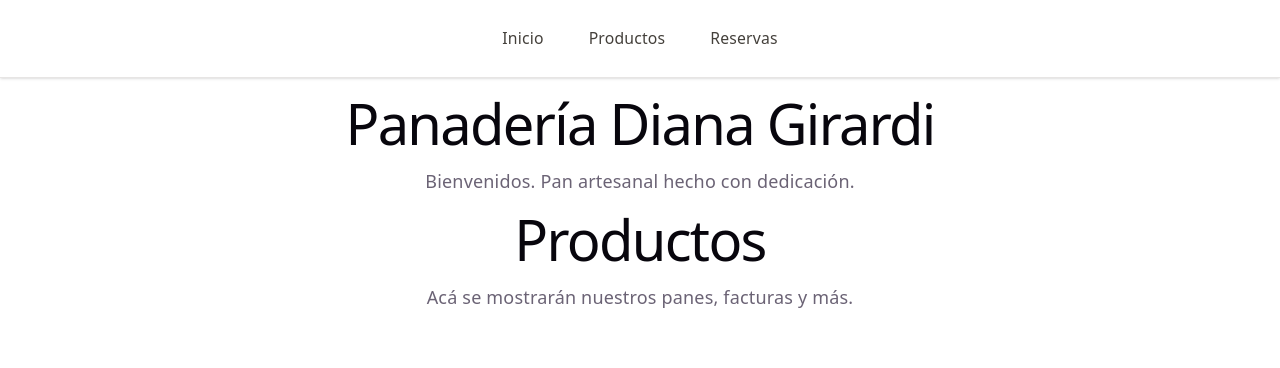
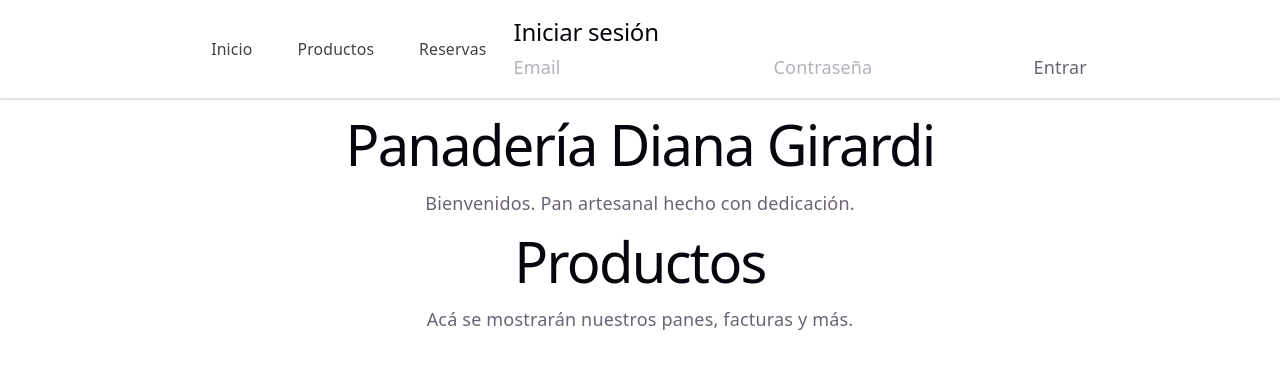
Before and after one commit to juanschechtel/PanaderiaDianaGirardi, a React app in the folder frontend/: page / in a window 1280 px wide. Shown: the top 368 px of the page. Built offline with nearby package versions, Linux system fonts and the light colour scheme; the HTML template or start-up script is replaced by a standard one.

Commit message:
Realizado el boton de login (M&J- 18:24-T:10 minutos)

```diff
--- a/frontend/src/components/nav.jsx
+++ b/frontend/src/components/nav.jsx
@@ -1,3 +1,4 @@
+import Login from "./login"
 const navLinkClass =
   'rounded-lg px-4 py-2 text-sm font-medium text-stone-700 transition hover:bg-amber-100 hover:text-amber-900'
 
@@ -13,6 +14,7 @@ export default function Nav() {
       <a href="/Reservas" className={navLinkClass}>
         Reservas
       </a>
+      <Login/>
     </nav>
   )
 }
```
